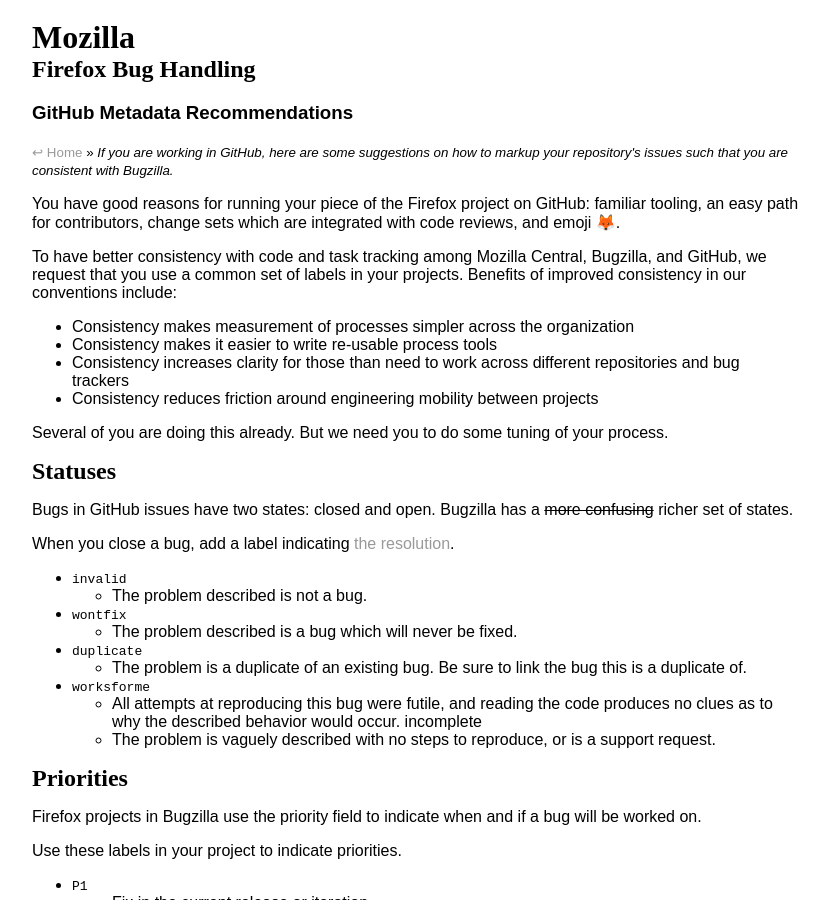
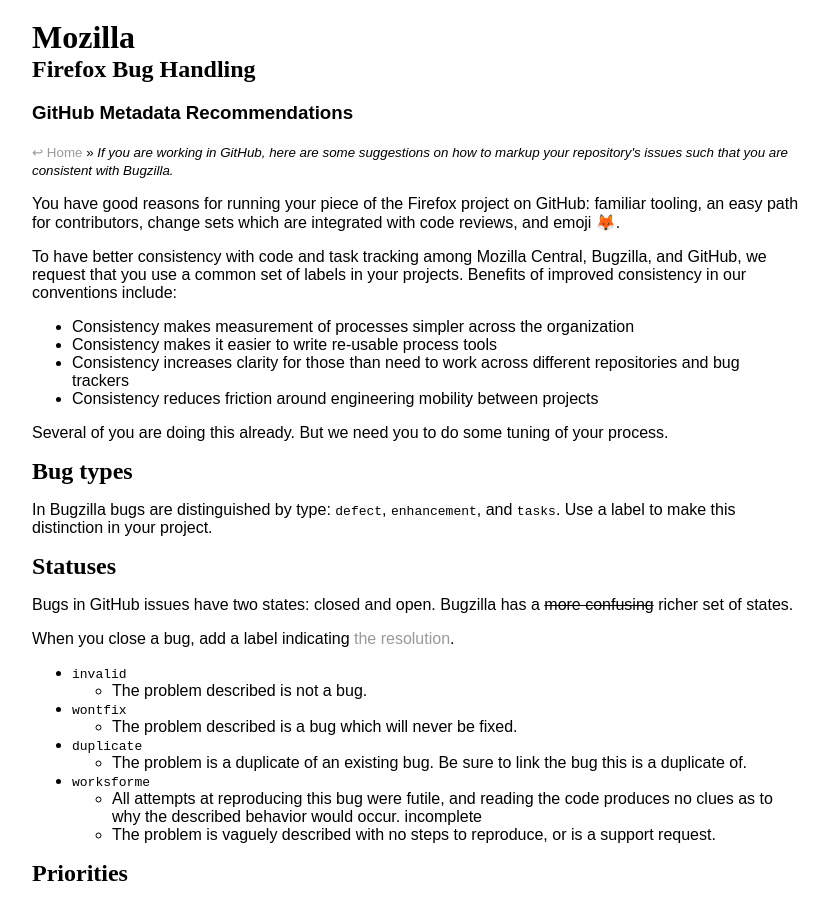
Before and after one commit to mozilla/bug-handling, a Jekyll site: the page built from _processes/labels.md, in a window 1280 px wide and 900 px high. Shown: the whole window, without its empty margins (224-1053 px from the left). Built offline with Jekyll 4.4.1, drawn with Linux system fonts in a browser that asks for light colours; some web fonts are replaced; some of the changed text lies outside the part shown.

Commit message:
Add bug types section

```diff
--- a/_processes/labels.md
+++ b/_processes/labels.md
@@ -15,6 +15,10 @@
 * Consistency reduces friction around engineering mobility between projects
 
 Several of you are doing this already. But we need you to do some tuning of your process.
+
+## Bug types
+
+In Bugzilla bugs are distinguished by type: `defect`, `enhancement`, and `tasks`. Use a label to make this distinction in your project.
 
 ## Statuses
 Bugs in GitHub issues have two states: closed and open. Bugzilla has a ~~more confusing~~ richer set of states.
@@ -74,6 +78,11 @@
 It's recommended that you don't use status and tracking flag tags in GitHub issues and use another tool such a Trello or a worksheet to communicate to Release Drivers on work that needs to land in the `mozilla-centra1` repository.
 
 ## Summary
+
+To represent Bugzilla fields, use labels following this scheme.
+
+* Bug types
+	* `defect`, `enhancement`, `task`
 * Resolution statuses
 	* `invalid`, `duplicate`, `incomplete`, `worksforme`, `wontfix`
 * Regressions
```
Also changed, not shown: other parts of _processes/labels.md (+1 -1 lines).
